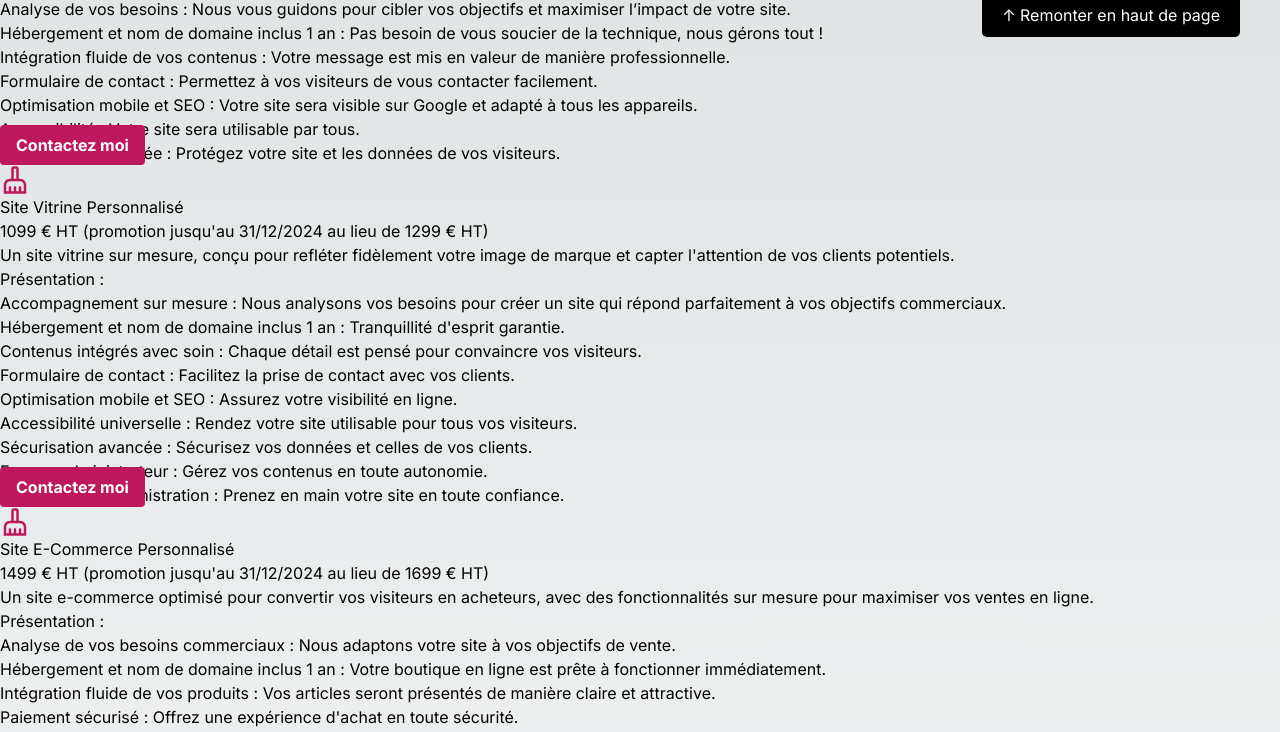
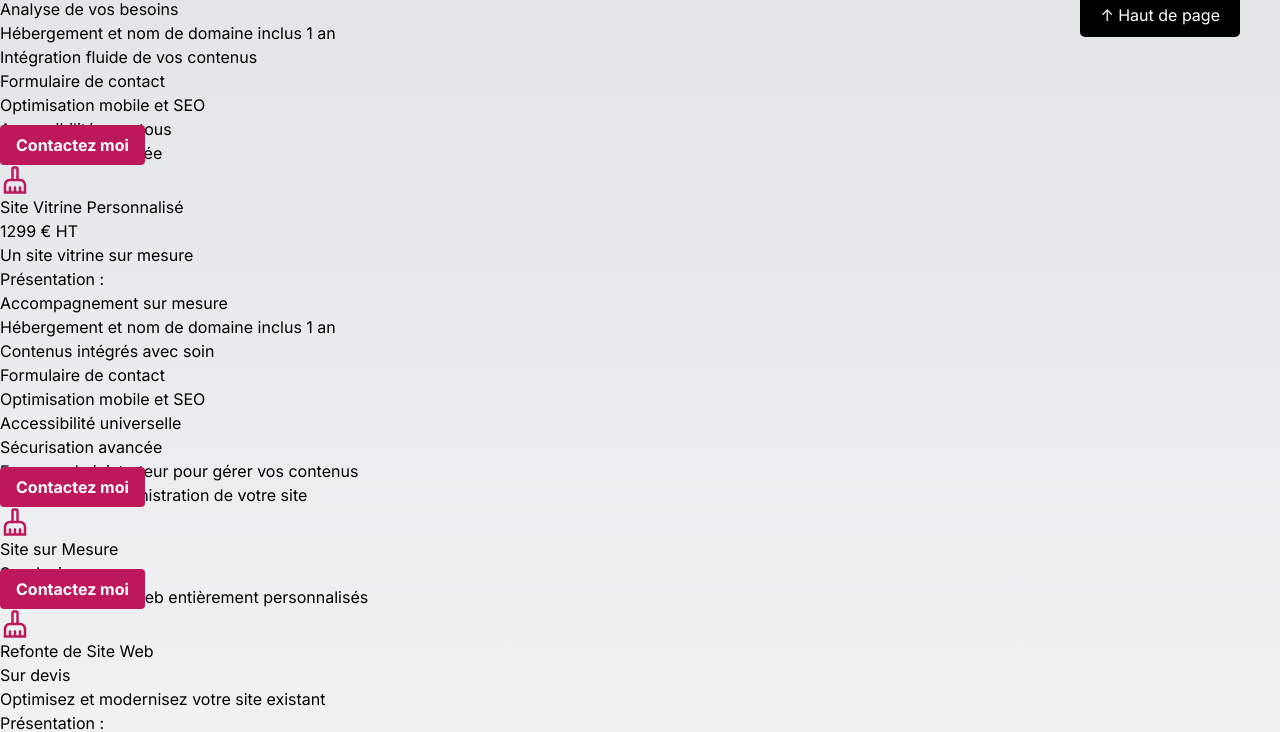
Before and after one commit to PriscilliaAmmeux/my_portfolio, a Next.js app: page /prestations in a window 1280 px wide. Shown: the part 723-1455 px from the top of the page. Built offline with nearby package versions, Linux system fonts and the light colour scheme; a web font is replaced by a local one.

Commit message:
fix footer and delete prestations

```diff
--- a/src/app/components/scrollToTopButton/scrollToTopButton.tsx
+++ b/src/app/components/scrollToTopButton/scrollToTopButton.tsx
@@ -40,7 +40,7 @@ export default function ScrollToTopButton() {
           borderRadius: "5px",
           cursor: "pointer",
         }}>
-        ↑ Remonter en haut de page
+        ↑ Haut de page
       </button>
     </section>
   );
--- a/src/app/ui/footer/footer.tsx
+++ b/src/app/ui/footer/footer.tsx
@@ -3,8 +3,8 @@ import SocialNetwork from "../socialNetwork/socialNetwork";
 
 export default function Footer() {
   return (
-    <footer className="bg-pink-100 dark:bg-gray-700 mt-10 w-full p-4 md:p-10 gap-5 md:gap-20 bottom-0 flex flex-col md:flex-row justify-around items-center">
-      <section className="text-center">
+    <footer className="bg-pink-100 dark:bg-gray-700 mt-10 w-full p-4 md:p-10 gap-5 md:gap-20 bottom-0 flex flex-col  justify-around items-center">
+      <section className="text-center mb-10 md:mb-0">
         <p className="text-xs md:text-sm lg:text-base font-semibold">
           © {new Date().getFullYear()} Priscillia Ammeux. Tous droits réservés.
         </p>
@@ -16,8 +16,9 @@ export default function Footer() {
           className="hover:text-pink-700 hover:font-bold cursor-pointer">
           Mentions légales
         </a>
+        <SocialNetwork />
       </section>
-      <SocialNetwork />
+
       <ScrollToTopButton />
     </footer>
   );
--- a/src/data/prestations.json
+++ b/src/data/prestations.json
@@ -3,26 +3,26 @@
     "id": 1,
     "title": "Site Vitrine Basique",
     "price": "599 € HT (promotion jusqu'au 31/12/2024 au lieu de 799 € HT)",
-    "description": "Un site vitrine clé en main pour une présence en ligne rapide et efficace. Idéal pour attirer vos premiers clients et renforcer votre crédibilité.",
+    "description": "Un site vitrine clé en main pour une présence en ligne rapide et efficace",
     "presentation": [
       {
-        "content": "Analyse de vos besoins : Nous vous guidons pour cibler vos objectifs et maximiser l’impact de votre site."
+        "content": "Analyse de vos besoins"
       },
       {
-        "content": "Hébergement et nom de domaine inclus 1 an : Pas besoin de vous soucier de la technique, nous gérons tout !"
+        "content": "Hébergement et nom de domaine inclus 1 an"
       },
       {
-        "content": "Intégration fluide de vos contenus : Votre message est mis en valeur de manière professionnelle."
+        "content": "Intégration fluide de vos contenus"
       },
       {
-        "content": "Formulaire de contact : Permettez à vos visiteurs de vous contacter facilement."
+        "content": "Formulaire de contact"
       },
       {
-        "content": "Optimisation mobile et SEO : Votre site sera visible sur Google et adapté à tous les appareils."
+        "content": "Optimisation mobile et SEO"
       },
-      { "content": "Accessibilité : Votre site sera utilisable par tous." },
+      { "content": "Accessibilité pour tous" },
       {
-        "content": "Sécurisation avancée : Protégez votre site et les données de vos visiteurs."
+        "content": "Sécurisation avancée"
       }
     ]
   },
@@ -30,70 +30,35 @@
   {
     "id": 2,
     "title": "Site Vitrine Personnalisé",
-    "price": "1099 € HT (promotion jusqu'au 31/12/2024 au lieu de 1299 € HT)",
-    "description": "Un site vitrine sur mesure, conçu pour refléter fidèlement votre image de marque et capter l'attention de vos clients potentiels.",
+    "price": "1299 € HT",
+    "description": "Un site vitrine sur mesure",
     "presentation": [
       {
-        "content": "Accompagnement sur mesure : Nous analysons vos besoins pour créer un site qui répond parfaitement à vos objectifs commerciaux."
+        "content": "Accompagnement sur mesure"
       },
       {
-        "content": "Hébergement et nom de domaine inclus 1 an : Tranquillité d'esprit garantie."
+        "content": "Hébergement et nom de domaine inclus 1 an"
       },
       {
-        "content": "Contenus intégrés avec soin : Chaque détail est pensé pour convaincre vos visiteurs."
+        "content": "Contenus intégrés avec soin"
       },
       {
-        "content": "Formulaire de contact : Facilitez la prise de contact avec vos clients."
+        "content": "Formulaire de contact"
       },
       {
-        "content": "Optimisation mobile et SEO : Assurez votre visibilité en ligne."
+        "content": "Optimisation mobile et SEO"
       },
       {
-        "content": "Accessibilité universelle : Rendez votre site utilisable pour tous vos visiteurs."
+        "content": "Accessibilité universelle"
       },
       {
-        "content": "Sécurisation avancée : Sécurisez vos données et celles de vos clients."
+        "content": "Sécurisation avancée"
       },
       {
-        "content": "Espace administrateur : Gérez vos contenus en toute autonomie."
+        "content": "Espace administrateur pour gérer vos contenus"
       },
       {
-        "content": "Formation à l'administration : Prenez en main votre site en toute confiance."
-      }
-    ]
-  },
-  {
-    "id": 3,
-    "title": "Site E-Commerce Personnalisé",
-    "price": "1499 € HT (promotion jusqu'au 31/12/2024 au lieu de 1699 € HT)",
-    "description": "Un site e-commerce optimisé pour convertir vos visiteurs en acheteurs, avec des fonctionnalités sur mesure pour maximiser vos ventes en ligne.",
-    "presentation": [
-      {
-        "content": "Analyse de vos besoins commerciaux : Nous adaptons votre site à vos objectifs de vente."
-      },
-      {
-        "content": "Hébergement et nom de domaine inclus 1 an : Votre boutique en ligne est prête à fonctionner immédiatement."
-      },
-      {
-        "content": "Intégration fluide de vos produits : Vos articles seront présentés de manière claire et attractive."
-      },
-      {
-        "content": "Paiement sécurisé : Offrez une expérience d'achat en toute sécurité."
-      },
-      {
-        "content": "Optimisation mobile et SEO : Maximisez votre visibilité et vos conversions sur tous les appareils."
-      },
-      {
-        "content": "Accessibilité universelle : Votre site est utilisable par tous."
-      },
-      {
-        "content": "Sécurisation avancée : Protégez vos données commerciales."
-      },
-      {
-        "content": "Espace administrateur complet : Gérer vos produits, commandes et clients devient un jeu d’enfant."
-      },
-      {
-        "content": "Formation à l'administration : Prenez le contrôle de votre site pour gérer votre activité en ligne efficacement."
+        "content": "Formation à l'administration de votre site"
       }
     ]
   },
@@ -101,25 +66,25 @@
     "id": 4,
     "title": "Site sur Mesure",
     "price": "Sur devis",
-    "description": "Création de sites web entièrement personnalisés, adaptés à vos besoins spécifiques, pour des résultats alignés avec vos objectifs d'affaires."
+    "description": "Création de sites web entièrement personnalisés"
   },
   {
     "id": 5,
     "title": "Refonte de Site Web",
     "price": "Sur devis",
-    "description": "Optimisez et modernisez votre site existant pour améliorer vos performances en ligne et attirer plus de clients. ",
+    "description": "Optimisez et modernisez votre site existant",
     "presentation": [
       {
-        "content": "Analyse gratuite de l'interface utilisateur : Un premier diagnostic pour identifier les améliorations potentielles."
+        "content": "Analyse gratuite de l'interface utilisateur"
       },
       {
-        "content": "Optimisation des performances : Accélérez votre site et améliorez l'expérience utilisateur"
+        "content": "Optimisation des performances"
       },
       {
-        "content": "Accessibilité : Rendez votre site internet ou application mobile accessible à tous."
+        "content": "Accessibilité pour tous"
       },
       {
-        "content": "Mise à jour du design et des fonctionnalités : Un site plus attractif et efficace, adapté à vos besoins."
+        "content": "Mise à jour du design et des fonctionnalités"
       }
     ]
   },
@@ -131,9 +96,6 @@
     "presentation": [
       {
         "content": "Mise à jour régulière de votre site pour garantir sa sécurité et sa performance,"
-      },
-      {
-        "content": "Sauvegarde régulière de vos données pour éviter toute perte d'informations,"
       },
       {
         "content": "Support technique pour répondre à vos questions et résoudre d'éventuels problèmes,"
```
